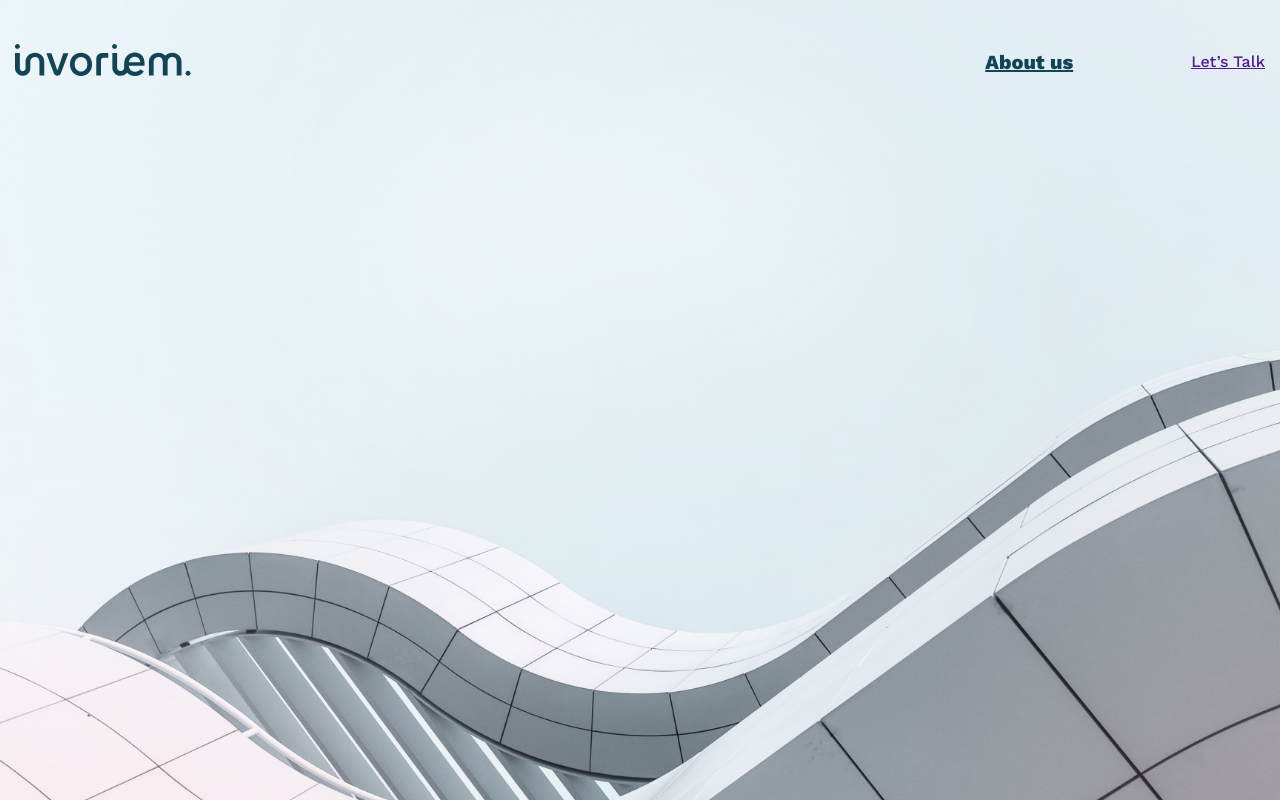
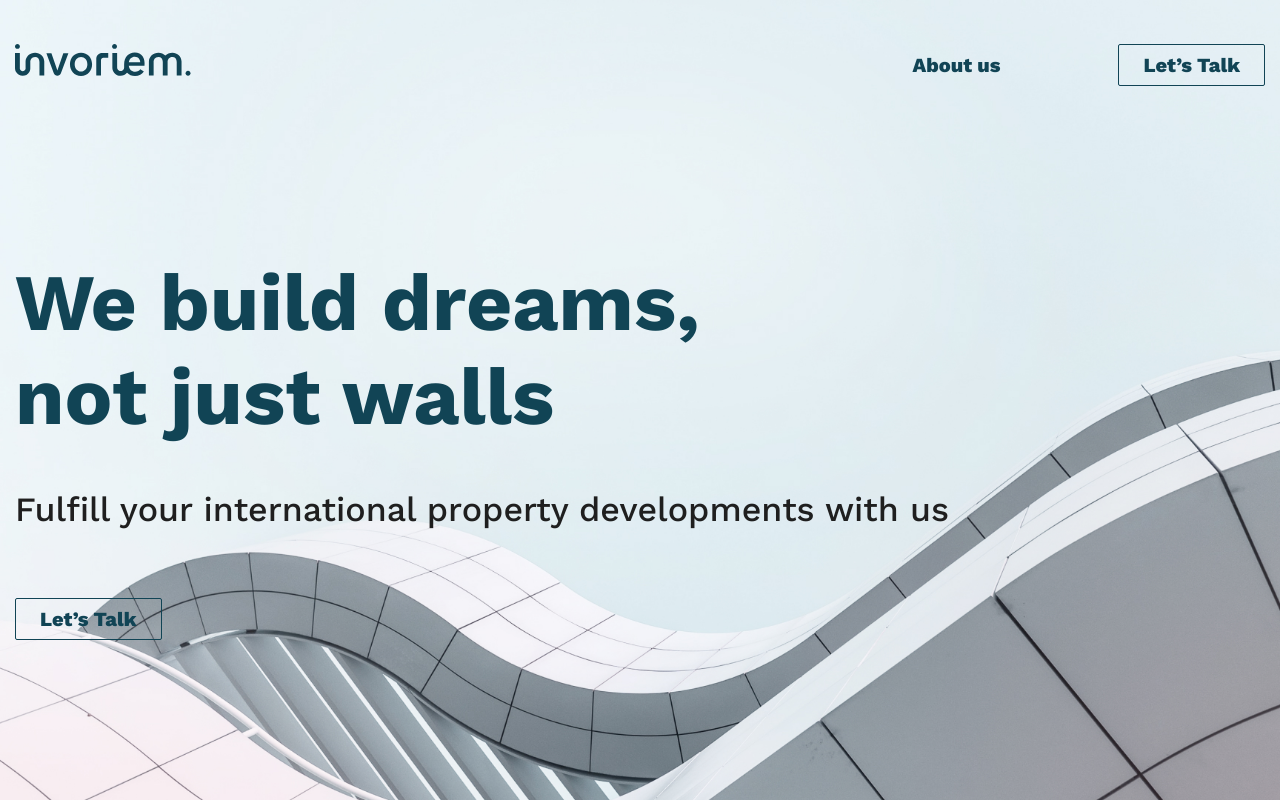
Before and after one commit to eart4/invoriem, a plain HTML site: page index.html in a window 1280 px wide. Drawn offline with nearby package versions, Linux system fonts and the light colour scheme.

Commit message:
feat: feat content

```diff
--- a/index.html
+++ b/index.html
@@ -25,6 +25,21 @@
                 </nav>
 
             </div>
+
+            <div class="header__content">
+                <h1 class="header__title"> We build dreams, not just walls</h1>
+                <div class="header__text">
+                    <p>Fulfill your international property developments with us</p>
+
+                    <div class="header__btn">
+                        <a class="btn">Let’s Talk</a>
+                    </div>
+
+                </div>
+            </div>
+
+
+
         </div>
     </header>
 
--- a/main.css
+++ b/main.css
@@ -4,6 +4,8 @@ body{
 
     font-family: 'Work Sans', sans-serif;
     font-weight: 500;
+    font-size: 28px;
+    line-height: 44px;
 }
 
 .container {
@@ -11,7 +13,17 @@ body{
     padding: 0 15px;
     margin: 0 auto;
 }
+
+
 .btn {
+    display: inline-block;
+    padding: 10px 24px;
+    border: 1px solid #114455;
+    border-radius: 2px;
+    color: #114455;
+    font-size: 20px;
+    font-weight: 800;
+    text-decoration: none;
 }
 
 
@@ -26,6 +38,7 @@ body{
 .header__top {
     padding-top: 44px;
     padding-bottom: 44px;
+    margin-bottom: 126px;
 }
 .nav {
     display: flex;
@@ -42,5 +55,31 @@ body{
     color: #114455;
     font-size: 20px;
     font-weight: 800;
-    trans
+    text-decoration: none;
 }
+
+.header__content {
+    max-width: 1060px;
+}
+.header__title {
+    max-width: 734px;
+
+
+font-size: 80px;
+line-height: 94px;
+color: #114455;
+margin-bottom: 48px;
+}
+.header__text p{
+    font-size: 34px;
+    color: #1f1f1f;
+    margin-bottom: 72px;
+}
+
+.header__text p + p{
+    margin-top: 1em;
+}
+.header__btn {
+}
+.btn {
+}
```
